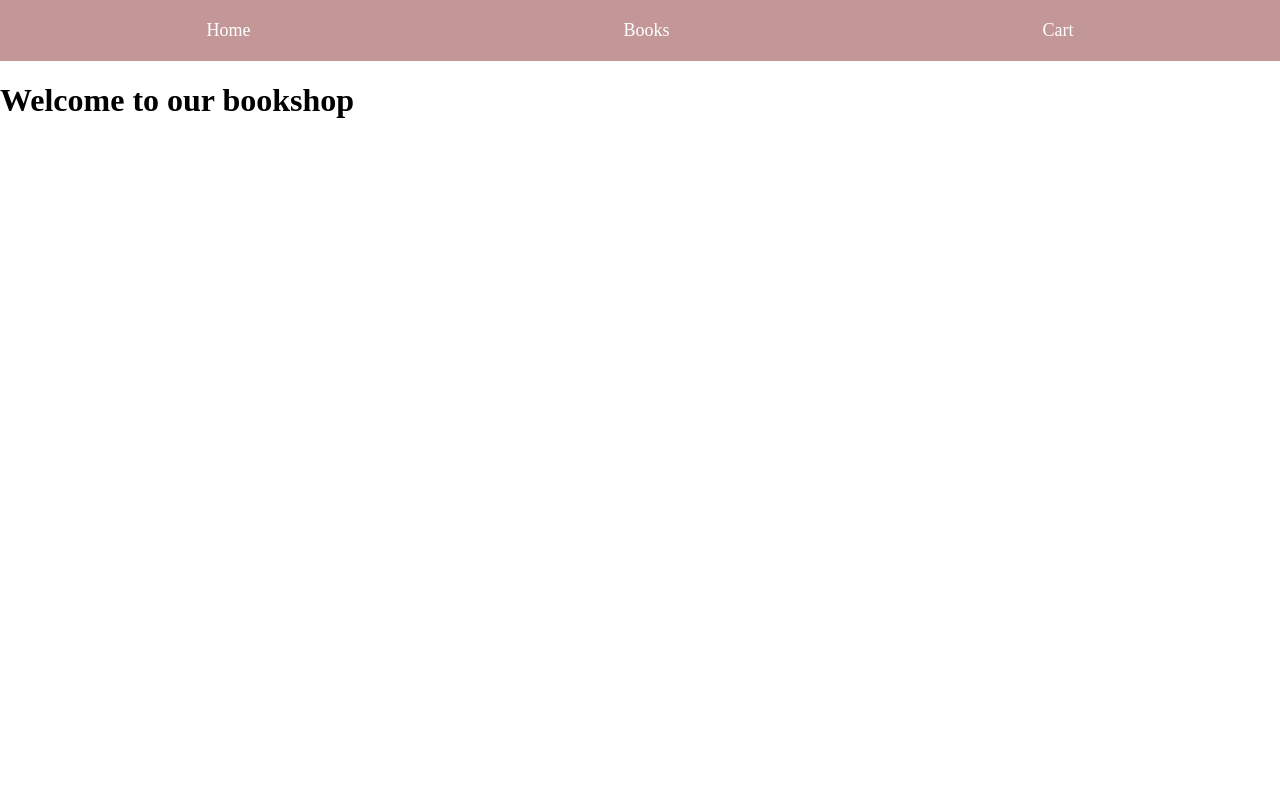
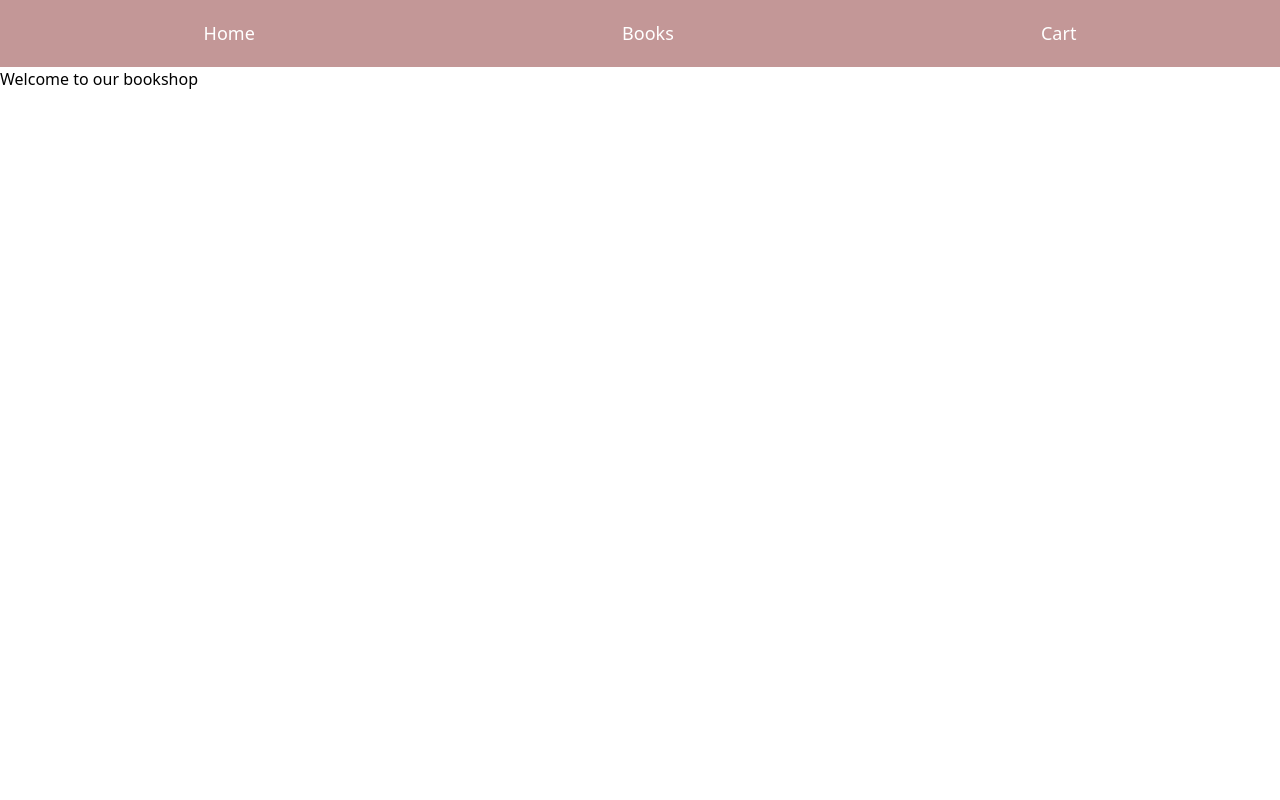
Before and after one commit to asquiin/bookshop-react-redux, a React (Create React App) app: page / in a window 1280 px wide. Shown: the top 800 px of the page. Built offline with nearby package versions, Linux system fonts and the light colour scheme.

Commit message:
tailwind

```diff
--- a/package.json
+++ b/package.json
@@ -38,6 +38,7 @@
     ]
   },
   "devDependencies": {
-    "react-router-dom": "^6.15.0"
+    "react-router-dom": "^6.15.0",
+    "tailwindcss": "^3.4.18"
   }
 }
--- a/src/app.css
+++ b/src/app.css
@@ -1,3 +1,7 @@
+@tailwind base;
+@tailwind components;
+@tailwind utilities;
+
 html, body, #root, .App {
   height: 100%;
   margin: 0;
--- /dev/null
+++ b/tailwind.config.js
@@ -0,0 +1,10 @@
+/** @type {import('tailwindcss').Config} */
+module.exports = {
+  content: [
+    "./src/**/*.{js,jsx,ts,tsx}",
+  ],
+  theme: {
+    extend: {},
+  },
+  plugins: [],
+}
```
Also changed, not shown: src/components/Footer.js (line endings or trailing spaces), 1 other file (tests, documents, lock files or other folders).
